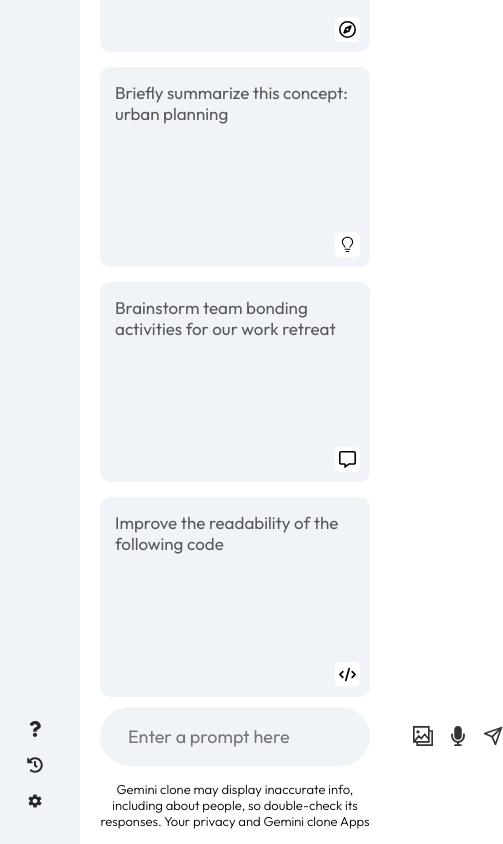
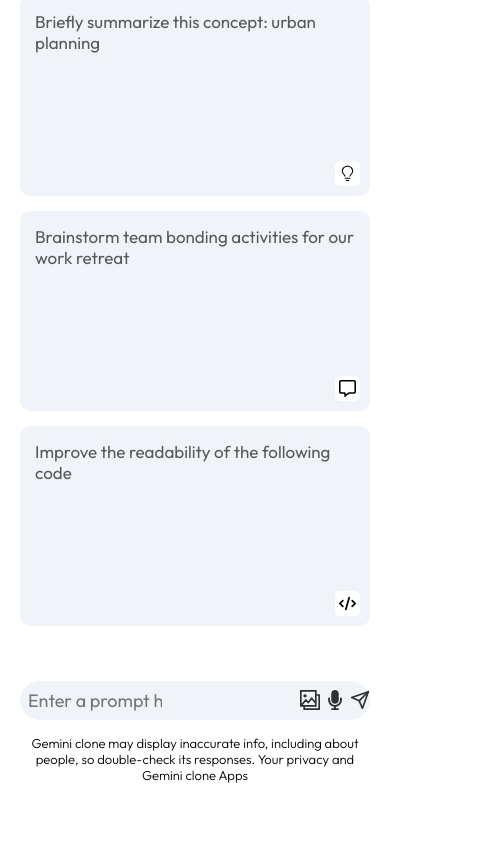
Before and after one commit to shaddybett/GEMINI-AI-CLONE, a React (Vite) app: page / in a window 390 px wide. Shown: the part 743-1587 px from the top of the page, 503 px wide, since content can reach past the window. After the commit the page ends 1541 px from the top, so only its background shows below. Built offline with nearby package versions, Linux system fonts and the light colour scheme.

Commit message:
Make the project responsive

```diff
--- a/src/components/main/Main.css
+++ b/src/components/main/Main.css
@@ -183,6 +183,35 @@
 
 .result-data p {
     font-size: 17px;
-     font-weight: 300;
-     line-height: 1.6;
+    font-weight: 300;
+    line-height: 1.6;
 }
+
+@media (max-width:600px) {
+
+    .main{
+        padding-bottom: 18vh;
+    }
+
+    .main-bottom {
+        margin-top: 30px;
+    }
+
+    .main-bottom input {
+        flex: none;
+        width: 150px;
+    }
+
+    .main-bottom .search-box-icon {
+        width: 20px;
+    }
+
+    .search-box {
+        padding: 0;
+        margin-top: 30px;
+    }
+
+    .search-box div {
+        gap: 5px;
+    }
+}
--- a/src/components/sidebar/sidebar.css
+++ b/src/components/sidebar/sidebar.css
@@ -34,6 +34,7 @@
 .sidebar .recent {
     display: flex;
     flex-direction: column;
+    animation: fadeIn 1.5s;
 }
 
 .sidebar .recent-title {
@@ -66,3 +67,9 @@
     padding-right: 10px;
     cursor: pointer;
 }
+
+@media (max-width:600px){
+    .sidebar {
+        display: none;
+    }
+}
--- a/src/index.css
+++ b/src/index.css
@@ -4,10 +4,21 @@
   padding: 0;
   margin: 0;
   box-sizing: border-box;
-  font-family: Outfit  ;
+  font-family: Outfit;
 }
 
 #root {
   min-height: 100vh;
   display: flex;
+  animation: fadeIn 1.5s linear;
 }
+
+@keyframes fadeIn {
+  0% {
+    opacity: 0;
+  }
+
+  100% {
+    opacity: 1;
+  }
+}
```
